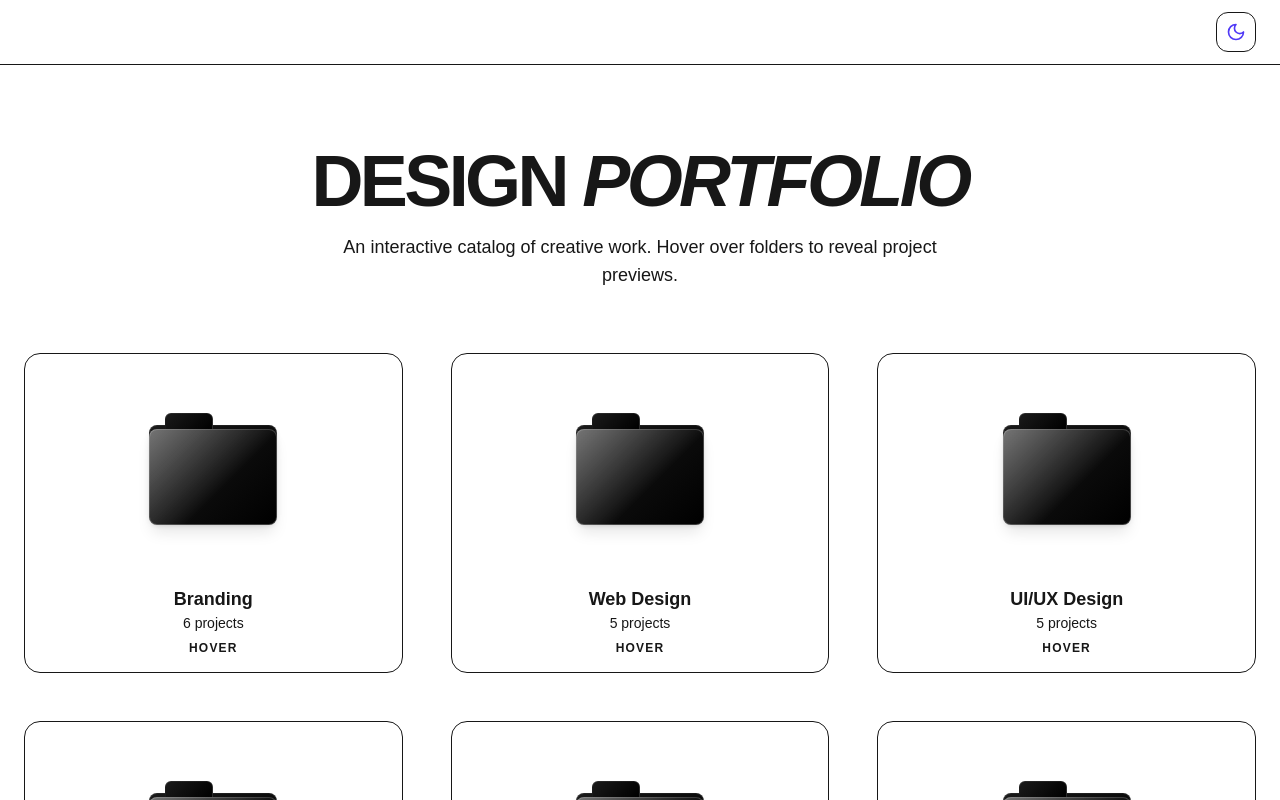
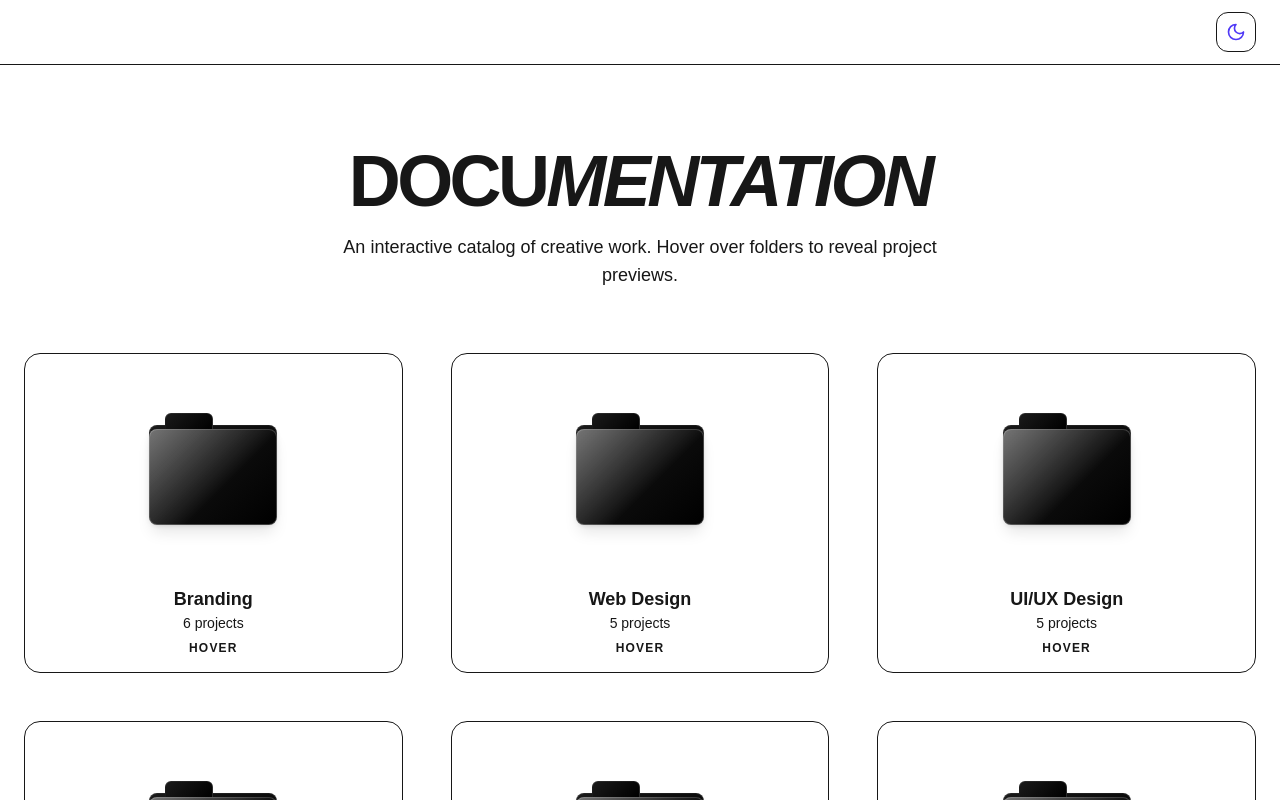
Before and after one commit to gavrielocraft-ai/my-3d-gallery, a Next.js app: page / in a window 1280 px wide. Shown: the top 800 px of the page. Built offline with nearby package versions, Linux system fonts and the light colour scheme.

Commit message:
update title

```diff
--- a/components/ui/3d-folder.tsx
+++ b/components/ui/3d-folder.tsx
@@ -299,7 +299,7 @@ export default function App() {
         </div>
       </header>
       <div className="max-w-7xl mx-auto pt-20 px-6 text-center">
-        <h1 className="text-5xl md:text-7xl font-black uppercase tracking-tighter mb-4">Design <span className="text-primary italic">Portfolio</span></h1>
+        <h1 className="text-5xl md:text-7xl font-black uppercase tracking-tighter mb-4">Docu<span className="text-primary italic">mentation</span></h1>
         <p className="text-muted-foreground text-lg max-w-2xl mx-auto">An interactive catalog of creative work. Hover over folders to reveal project previews.</p>
       </div>
       <section className="max-w-7xl mx-auto px-6 pt-16 pb-32">
```
